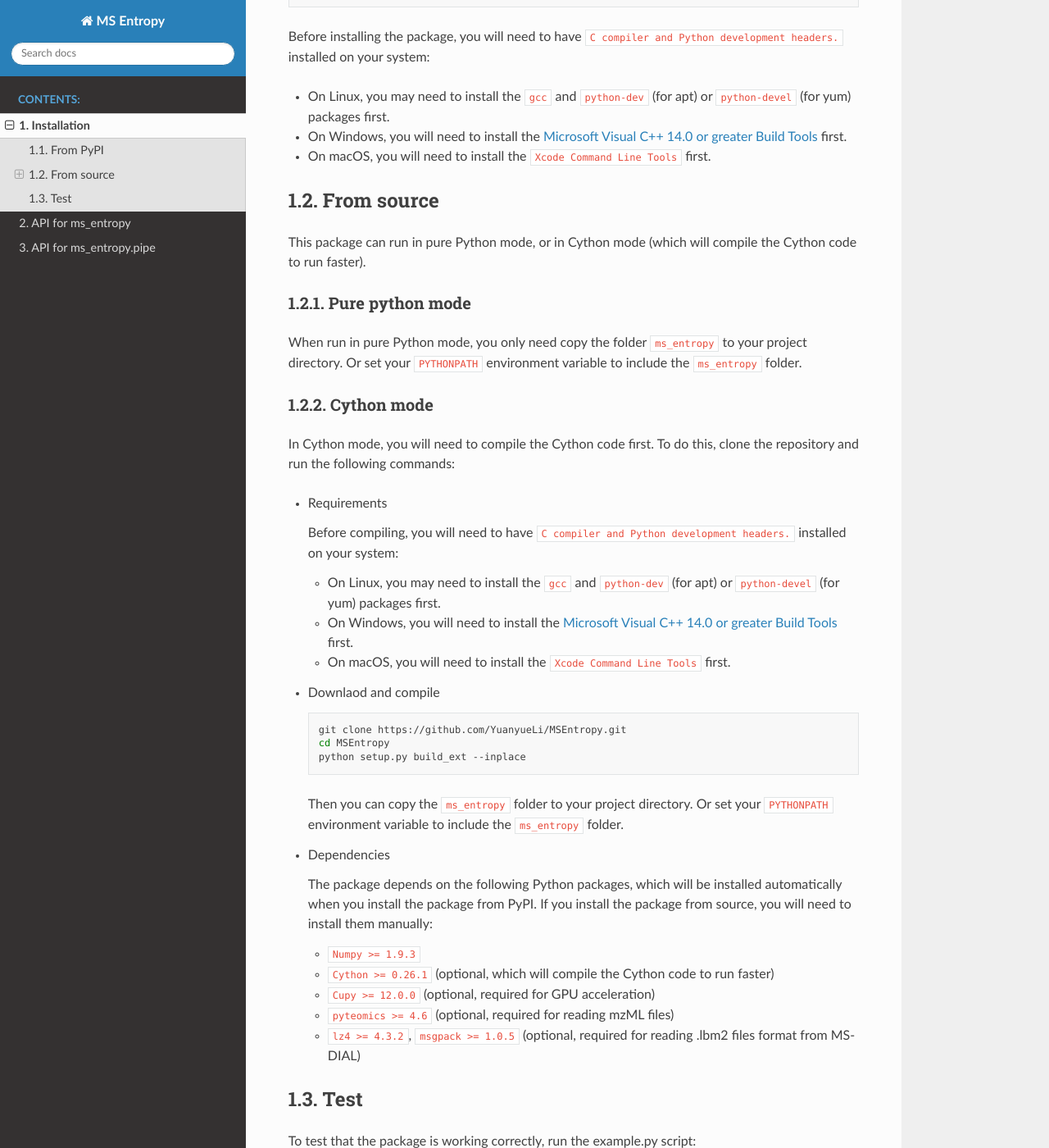
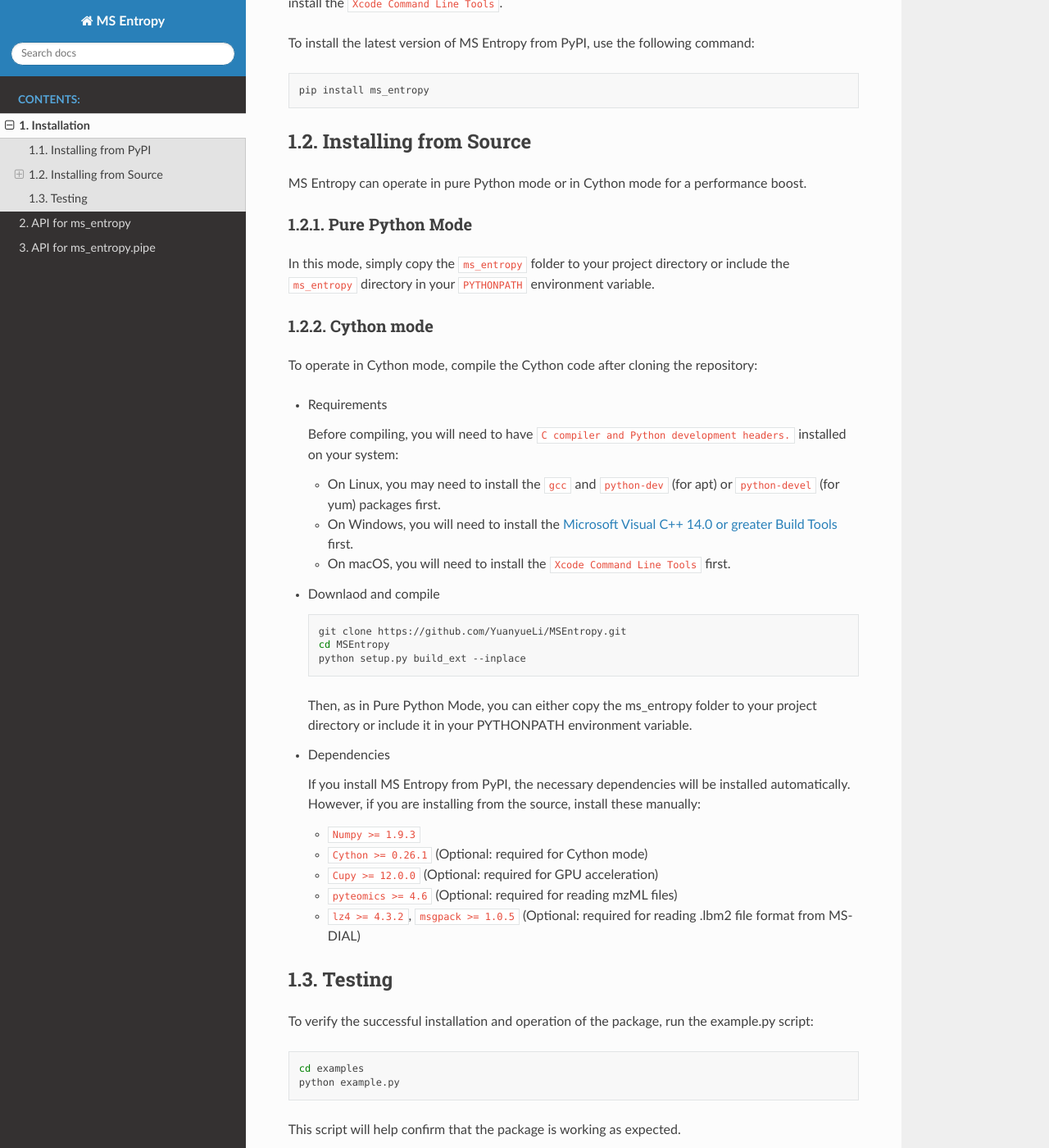
Before and after one commit to YuanyueLi/MSEntropy, a Sphinx documentation site: the page built from docs/source/install.rst, in a window 1280 px wide and 1400 px high, scrolled down 371 px. Shown: the whole window at 82% size. Built offline with Sphinx 7.4.7 and the Read the Docs theme 2.0.0, drawn with Linux system fonts in a browser that asks for light colours; some of the changed text lies outside the part shown.

Commit message:
Update install sections.

```diff
--- a/docs/source/install.rst
+++ b/docs/source/install.rst
@@ -2,41 +2,42 @@
 Installation
 ============
 
-To use this package, you will need to have ``Python >= 3.7`` installed on your system. The code has been tested on Windows, Linux and macOS.
+MS Entropy requires ``Python >= 3.7`` installed on your system. It has been tested on Windows, Linux, and macOS platforms.
 
 
-From PyPI
-============
 
-To install the latest version of the package from PyPI, run the following command:
+Installing from PyPI
+====================
+
+Before starting the installation process, ensure that you have a ``C compiler and Python development headers`` installed:
+- On Linux, install the ``gcc`` and ``python-dev`` (for apt) or ``python-devel`` (for yum) packages.
+- On Windows, install the `Microsoft Visual C++ 14.0 or greater Build Tools <https://visualstudio.microsoft.com/visual-cpp-build-tools/>`_.
+- On macOS, install the ``Xcode Command Line Tools``.
+
+
+To install the latest version of MS Entropy from PyPI, use the following command:
+
 
 .. code-block:: bash
 
   pip install ms_entropy
 
 
-Before installing the package, you will need to have ``C compiler and Python development headers.`` installed on your system:
 
-- On Linux, you may need to install the ``gcc`` and ``python-dev`` (for apt) or ``python-devel`` (for yum) packages first.
-- On Windows, you will need to install the `Microsoft Visual C++ 14.0 or greater Build Tools <https://visualstudio.microsoft.com/visual-cpp-build-tools/>`_ first.
-- On macOS, you will need to install the ``Xcode Command Line Tools`` first.
+Installing from Source
+======================
 
+MS Entropy can operate in pure Python mode or in Cython mode for a performance boost.
 
-From source
-============
-
-This package can run in pure Python mode, or in Cython mode (which will compile the Cython code to run faster).
-
-Pure python mode
+Pure Python Mode
 ----------------
 
-When run in pure Python mode, you only need copy the folder ``ms_entropy`` to your project directory. Or set your ``PYTHONPATH`` environment variable to include the ``ms_entropy`` folder.
-
+In this mode, simply copy the ``ms_entropy`` folder to your project directory or include the ``ms_entropy`` directory in your ``PYTHONPATH`` environment variable.
 
 Cython mode
 -----------
 
-In Cython mode, you will need to compile the Cython code first. To do this, clone the repository and run the following commands:
+To operate in Cython mode, compile the Cython code after cloning the repository:
 
 - Requirements
 
@@ -54,27 +55,29 @@
     cd MSEntropy
     python setup.py build_ext --inplace
 
-  Then you can copy the ``ms_entropy`` folder to your project directory. Or set your ``PYTHONPATH`` environment variable to include the ``ms_entropy`` folder.
+  Then, as in Pure Python Mode, you can either copy the ms_entropy folder to your project directory or include it in your PYTHONPATH environment variable.
 
 
 - Dependencies
 
-  The package depends on the following Python packages, which will be installed automatically when you install the package from PyPI. If you install the package from source, you will need to install them manually:
+  If you install MS Entropy from PyPI, the necessary dependencies will be installed automatically. However, if you are installing from the source, install these manually:
 
   - ``Numpy >= 1.9.3``
-  - ``Cython >= 0.26.1`` (optional, which will compile the Cython code to run faster)
-  - ``Cupy >= 12.0.0`` (optional, required for GPU acceleration)
-  - ``pyteomics >= 4.6`` (optional, required for reading mzML files)
-  - ``lz4 >= 4.3.2``, ``msgpack >= 1.0.5`` (optional, required for reading .lbm2 files format from MS-DIAL)
+  - ``Cython >= 0.26.1`` (Optional: required for Cython mode)
+  - ``Cupy >= 12.0.0`` (Optional: required for GPU acceleration)
+  - ``pyteomics >= 4.6`` (Optional: required for reading mzML files)
+  - ``lz4 >= 4.3.2``, ``msgpack >= 1.0.5`` (Optional: required for reading .lbm2 file format from MS-DIAL)
 
 
-Test
-====
+Testing
+=======
 
-To test that the package is working correctly, run the example.py script:
+To verify the successful installation and operation of the package, run the example.py script:
 
 
 .. code-block:: bash
 
   cd examples
   python example.py
+
+This script will help confirm that the package is working as expected.
```
